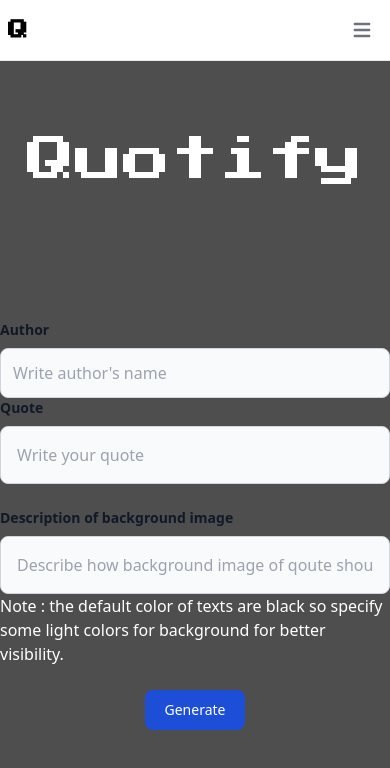
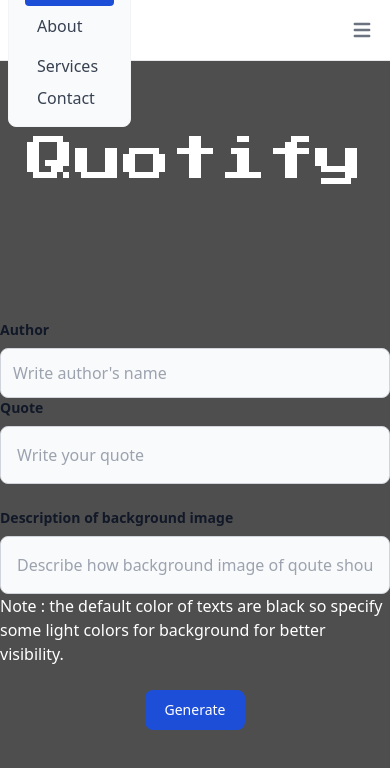
Before and after one commit to S-HARI-S/Quotify, a React (Vite) app: page / in a window 390 px wide. Shown: the top 768 px of the page. Built offline with nearby package versions, Linux system fonts and the light colour scheme; no server answers.

Commit message:
fixed navbar expand issue

```diff
--- a/src/components/Navbar.jsx
+++ b/src/components/Navbar.jsx
@@ -1,19 +1,37 @@
 import React, { useState } from "react";
 
 export default function Navbar() {
+    const [nav, setnav] = useState(true);
+    const clicked = () => {
+        nav ? setnav(false) : setnav(true);
+    }
     return (
-
-
         <nav className="bg-white px-2 sm:px-4 py-2.5 dark:bg-gray-900 fixed w-full z-20 top-0 left-0 border-b border-gray-200 dark:border-gray-600">
             <div className="container flex flex-wrap items-center justify-between mx-auto">
                 <a href="#/" className="flex items-center">
                     <span className="self-center text-xl font-semibold whitespace-nowrap dark:text-white font-Press">Q</span>
                 </a>
                 <div className="flex md:order-2">
-      <button data-collapse-toggle="navbar-sticky" type="button" className="inline-flex items-center p-2 text-sm text-gray-500 rounded-lg md:hidden hover:bg-gray-100 focus:outline-none focus:ring-2 focus:ring-gray-200 dark:text-gray-400 dark:hover:bg-gray-700 dark:focus:ring-gray-600" aria-controls="navbar-sticky" aria-expanded="false">
+                    <button onClick={clicked} data-collapse-toggle="navbar-sticky" type="button" className="inline-flex items-center p-2 text-sm text-gray-500 rounded-lg md:hidden hover:bg-gray-100 focus:outline-none focus:ring-2 focus:ring-gray-200 dark:text-gray-400 dark:hover:bg-gray-700 dark:focus:ring-gray-600" aria-controls="navbar-sticky" aria-expanded="false">
                         <span className="sr-only">Open main menu</span>
                         <svg className="w-6 h-6" aria-hidden="true" fill="currentColor" viewBox="0 0 20 20" xmlns="http://www.w3.org/2000/svg"><path fillRule="evenodd" d="M3 5a1 1 0 011-1h12a1 1 0 110 2H4a1 1 0 01-1-1zM3 10a1 1 0 011-1h12a1 1 0 110 2H4a1 1 0 01-1-1zM3 15a1 1 0 011-1h12a1 1 0 110 2H4a1 1 0 01-1-1z" clipRule="evenodd"></path></svg>
                     </button>
+                </div>
+                <div className={` mobile-navbar  md:hidden ${nav ? 'flex absolute ' : 'hidden '} `} id="navbar-sticky">
+                    <ul className="flex flex-col p-4 mt-4 border border-gray-100 rounded-lg bg-gray-50 md:flex-row md:space-x-8 md:mt-0 md:text-sm md:font-medium md:border-0 md:bg-white dark:bg-gray-800 md:dark:bg-gray-900 dark:border-gray-700">
+                        <li>
+                            <a href="#" className="block py-2 pl-3 pr-4 text-white bg-blue-700 rounded md:bg-transparent md:text-blue-700 md:p-0 dark:text-white" aria-current="page">Home</a>
+                        </li>
+                        <li>
+                            <a href="#" className="block py-2 pl-3 pr-4 text-gray-700 rounded hover:bg-gray-100 md:hover:bg-transparent md:hover:text-blue-700 md:p-0 md:dark:hover:text-white dark:text-gray-400 dark:hover:bg-gray-700 dark:hover:text-white md:dark:hover:bg-transparent dark:border-gray-700">About</a>
+                        </li>
+                        <li>
+                            <a href="#" className="block py-2 pl-3 pr-4 text-gray-700 rounded hover:bg-gray-100 md:hover:bg-transparent md:hover:text-blue-700 md:p-0 md:dark:hover:text-white dark:text-gray-400 dark:hover:bg-gray-700 dark:hover:text-white md:dark:hover:bg-transparent dark:border-gray-700">Services</a>
+                        </li>
+                        <li>
+                            <a href="#" className="block pyFlowbite-2 pl-3 pr-4 text-gray-700 rounded hover:bg-gray-100 md:hover:bg-transparent md:hover:text-blue-700 md:p-0 md:dark:hover:text-white dark:text-gray-400 dark:hover:bg-gray-700 dark:hover:text-white md:dark:hover:bg-transparent dark:border-gray-700">Contact</a>
+                        </li>
+                    </ul>
                 </div>
                 <div className="items-center justify-between hidden w-full md:flex md:w-auto md:order-1" id="navbar-sticky">
                     <ul className="flex flex-col p-4 mt-4 border border-gray-100 rounded-lg bg-gray-50 md:flex-row md:space-x-8 md:mt-0 md:text-sm md:font-medium md:border-0 md:bg-white dark:bg-gray-800 md:dark:bg-gray-900 dark:border-gray-700">
@@ -32,7 +50,7 @@ export default function Navbar() {
                     </ul>
                 </div>
             </div>
-</nav>
+        </nav >
 
 
     );
```
Lines whose indentation alone changed are shown as unchanged.
